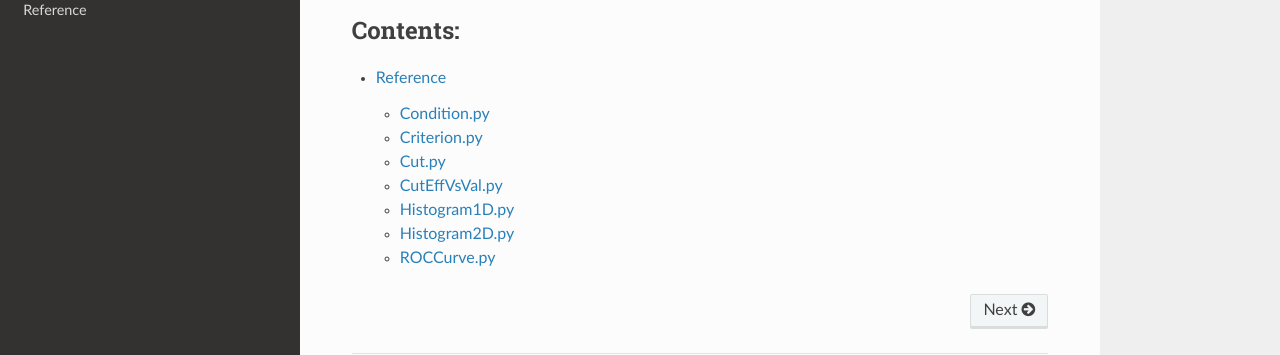
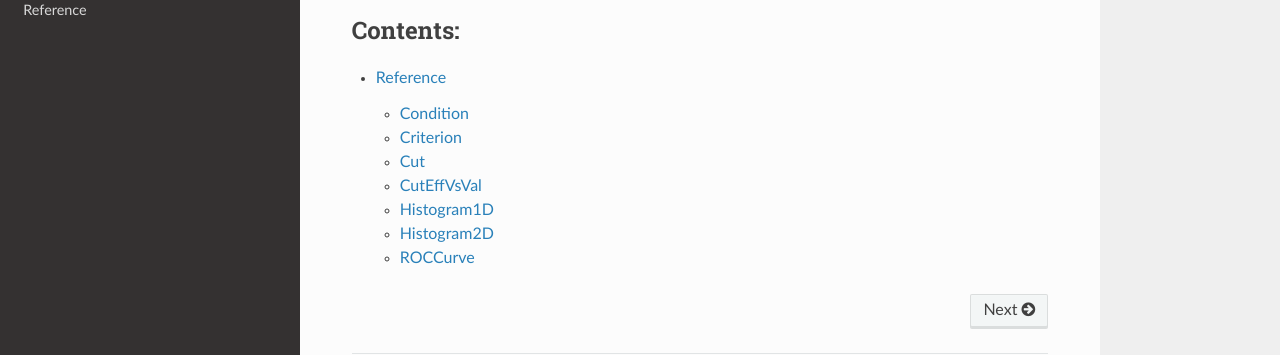
Before and after one commit to bastienvoirin/pyrootplots, a Sphinx documentation site: the page built from docs/index.rst, in a window 1280 px wide. Shown: the part 142-497 px from the top of the page. Built offline with Sphinx 7.4.7 and the Read the Docs theme 2.0.0, drawn with Linux system fonts in a browser that asks for light colours.

```diff
--- a/docs/reference.rst
+++ b/docs/reference.rst
@@ -1,50 +1,50 @@
 Reference
 =========
 
-Condition.py
-------------
+Condition
+---------
 
 .. automodule:: Condition
     :members:
     :undoc-members:
 
-Criterion.py
-------------
+Criterion
+---------
 
 .. automodule:: Criterion
     :members:
     :undoc-members:
 
-Cut.py
-------
+Cut
+---
 
 .. automodule:: Cut
     :members:
     :undoc-members:
 
-CutEffVsVal.py
---------------
+CutEffVsVal
+-----------
 
 .. automodule:: CutEffVsVal
     :members:
     :undoc-members:
 
-Histogram1D.py
---------------
+Histogram1D
+-----------
 
 .. automodule:: Histogram1D
     :members:
     :undoc-members:
 
-Histogram2D.py
---------------
+Histogram2D
+-----------
 
 .. automodule:: Histogram2D
     :members:
     :undoc-members:
 
-ROCCurve.py
------------
+ROCCurve
+--------
 
 .. automodule:: ROCCurve
     :members:
```
Also changed, not shown: README.md (+7 -0 lines), 4 other files.
